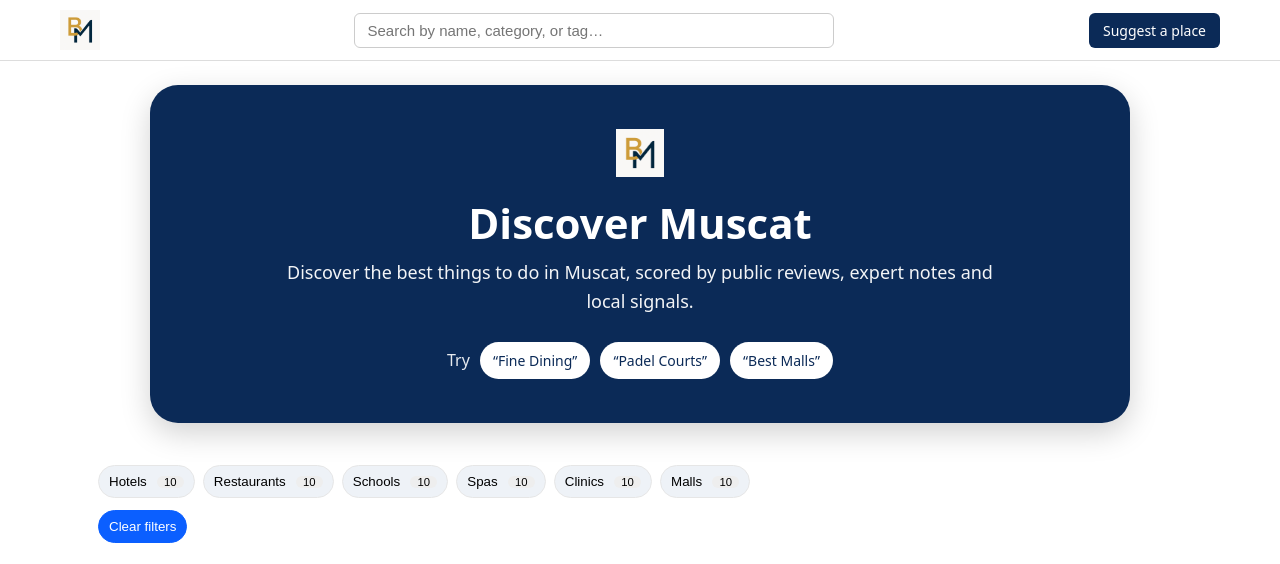
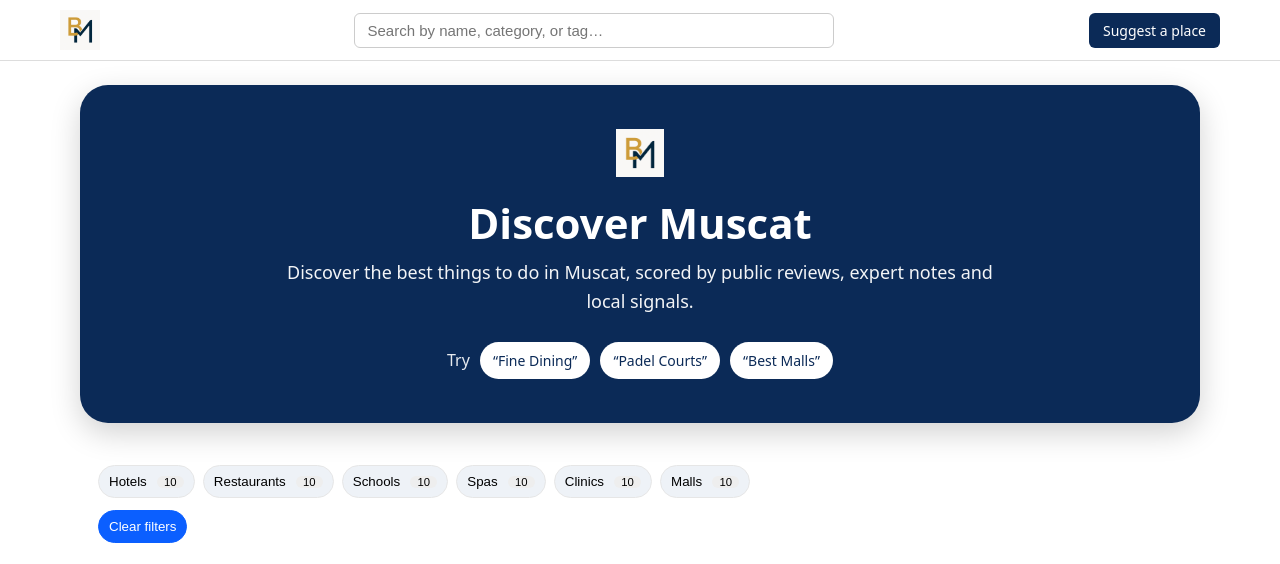
Before and after one commit to Muhraf2020/bestmuscat-test, a plain HTML site: page index.html in a window 1280 px wide. Shown: the top 564 px of the page. Drawn offline with nearby package versions, Linux system fonts and the light colour scheme.

Commit message:
styles.css

```diff
--- a/assets/styles.css
+++ b/assets/styles.css
@@ -565,7 +565,7 @@ img.logo {
 
 .hero-card {
   width: 100%;
-  max-width: 980px;
+  max-width: var(--maxw); /* aligns with .wrap */
   background: #0b2a57;            /* deep navy */
   color: #fff;
   border-radius: 28px;
```
